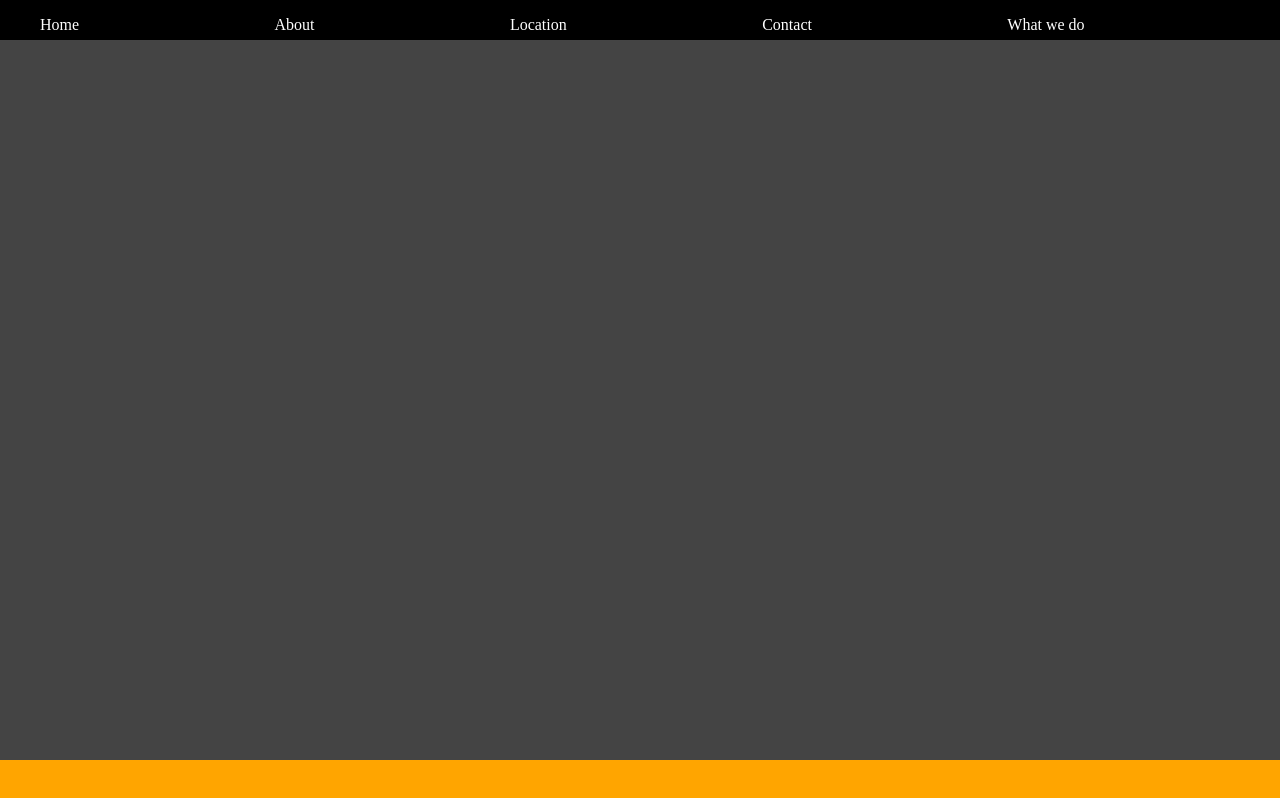
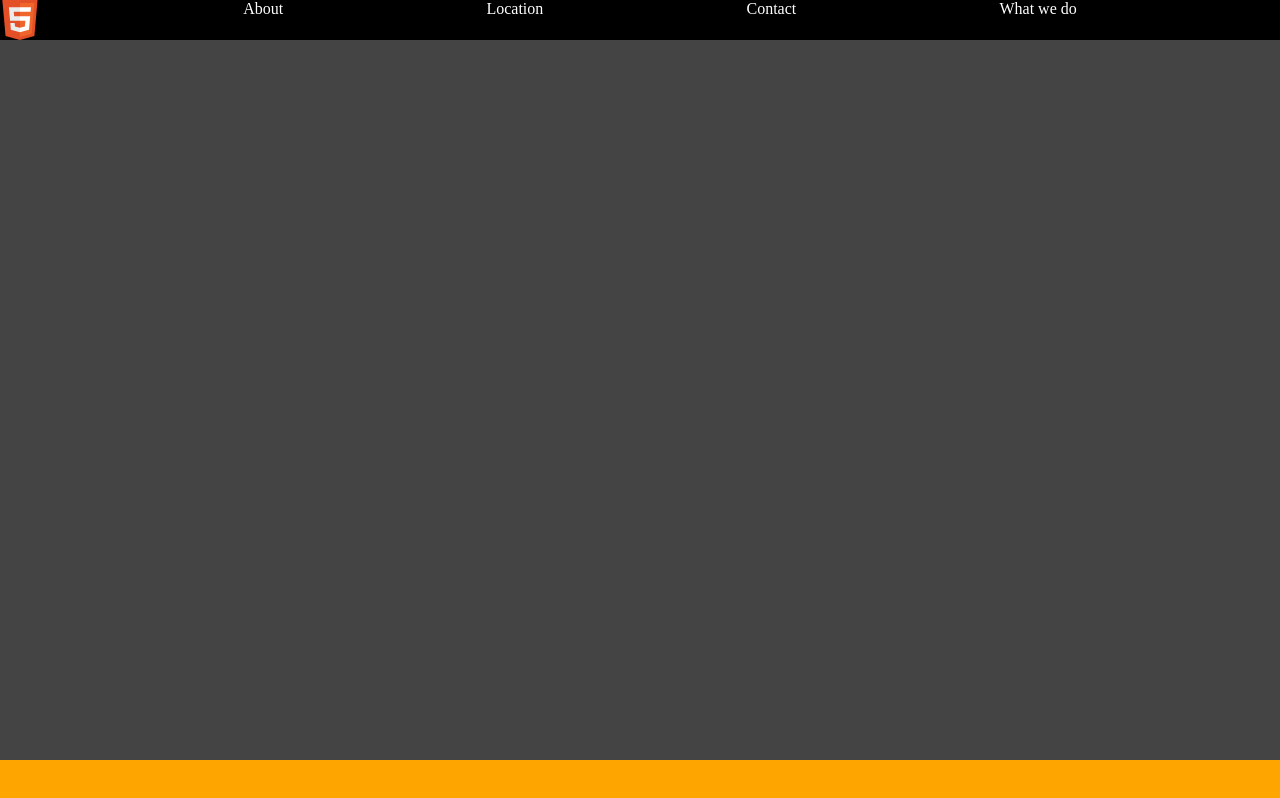
Before and after one commit to moore3071/the_sandbox, a plain HTML site: page index.html in a window 1280 px wide. Drawn offline with Linux system fonts and the light colour scheme.

Commit message:
Added an html5 logo in place of home and made necessary style changes

```diff
--- a/index.html
+++ b/index.html
@@ -8,7 +8,7 @@
 		<header>
 			<nav>
 				<ul>
-					<li>Home</li>
+					<li><img src="logo.svg" style="height: 100%;"></img</li>
 					<li>About</li>
 					<li>Location</li>
 					<li>Contact</li>
--- a/main.css
+++ b/main.css
@@ -16,14 +16,25 @@ header {
 }
 nav {
 	width: 100%;
+	height: 100%;
+	margin: 0;
+	padding: 0;
 }
 nav > ul {
 	display: flex;
 	flex-flow: row nowrap;
 	list-style-type: none;
+	height: 100%;
+	margin: 0;
+	padding: 0;
 }
 nav > ul > li {
 	flex-grow: 1;
+	height: 100%;
+}
+nav > ul > li > img {
+	margin: 0;
+	padding: 0;
 }
 footer {
 	width: 100%;
```
